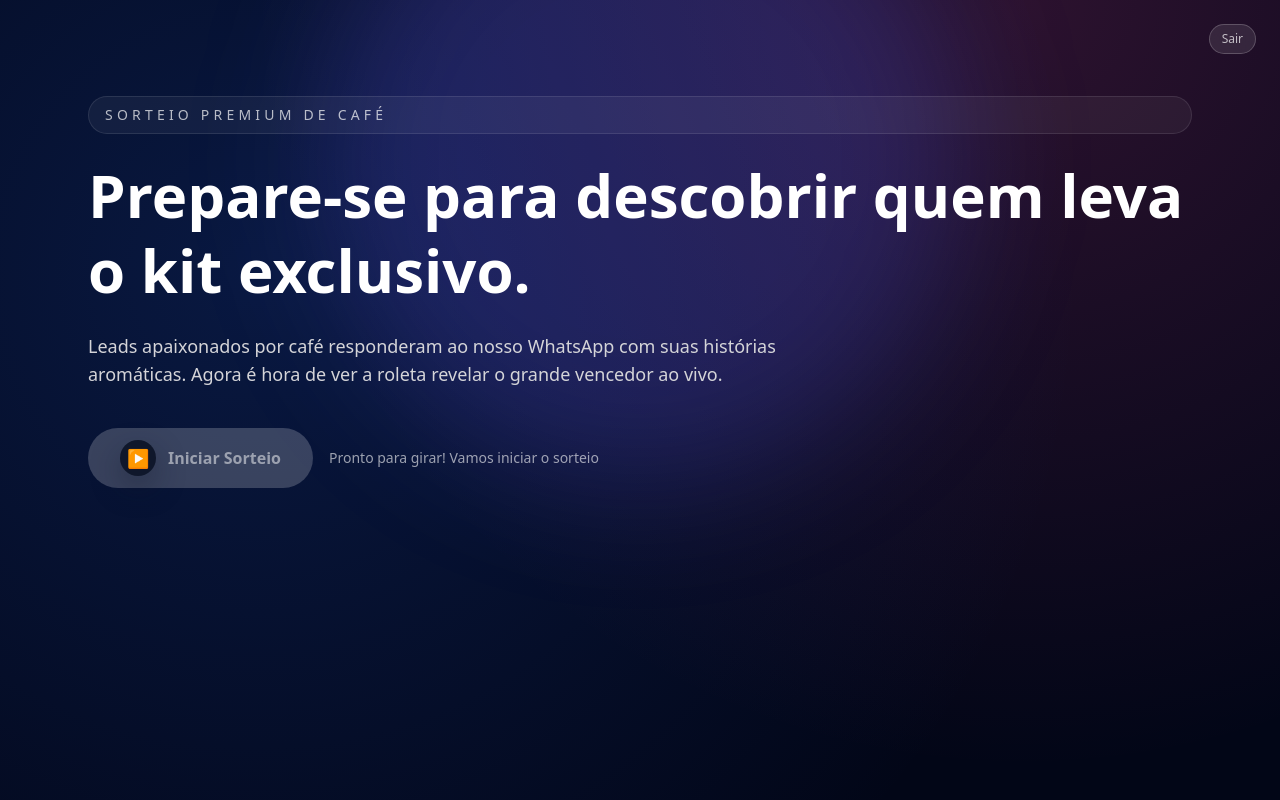
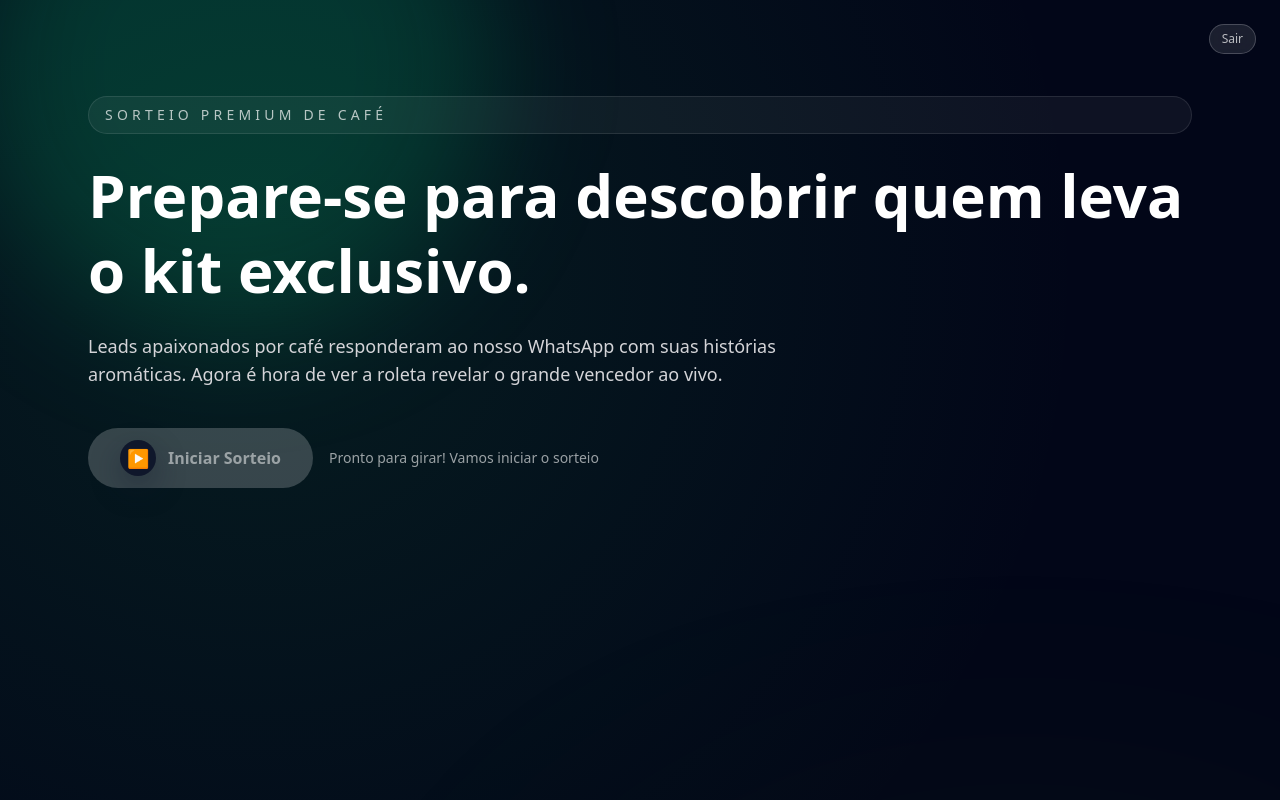
Before and after one commit to alfredokang/app-web-sorteio, a Next.js app: page / in a window 1280 px wide. Shown: the top 800 px of the page. Built offline with nearby package versions, Linux system fonts and the light colour scheme; no server answers; the database is empty.

Commit message:
Adjust main page background to green palette

```diff
--- a/src/app/PageMain.tsx
+++ b/src/app/PageMain.tsx
@@ -227,8 +227,12 @@ export default function PageMain() {
   };
 
   return (
-    <div className="relative flex min-h-screen w-full flex-col overflow-hidden">
-      <div className="pointer-events-none absolute -top-40 left-1/2 h-[640px] w-[640px] -translate-x-1/2 rounded-full bg-indigo-500/20 blur-3xl" />
+    <div className="relative flex min-h-screen w-full flex-col overflow-hidden bg-slate-950">
+      <div className="pointer-events-none absolute inset-0">
+        <div className="absolute -top-48 left-[18%] h-[520px] w-[520px] -translate-x-1/2 rounded-full bg-emerald-500/20 blur-3xl" />
+        <div className="absolute bottom-[-20%] right-[12%] h-[640px] w-[640px] translate-x-1/3 rounded-full bg-lime-500/15 blur-[200px]" />
+        <div className="absolute inset-0 bg-[radial-gradient(circle_at_20%_20%,rgba(34,197,94,0.12),transparent_55%)]" />
+      </div>
       <button
         type="button"
         onClick={handleLogout}
--- a/src/app/components/Carousel3D.tsx
+++ b/src/app/components/Carousel3D.tsx
@@ -223,7 +223,7 @@ export function Carousel3D({
 
   return (
     <div className="relative flex h-full w-full items-center justify-center overflow-visible">
-      <div className="absolute inset-0 rounded-[48px] bg-linear-to-br from-slate-900/80 via-indigo-900/60 to-black/80 blur-3xl" />
+      <div className="absolute inset-0 rounded-[48px] bg-linear-to-br from-emerald-900/70 via-teal-900/50 to-slate-950/80 blur-3xl" />
       <div
         className="relative flex h-full w-full items-center justify-center mt-40 mb-13"
         style={{ perspective: "1200px" }}
```
